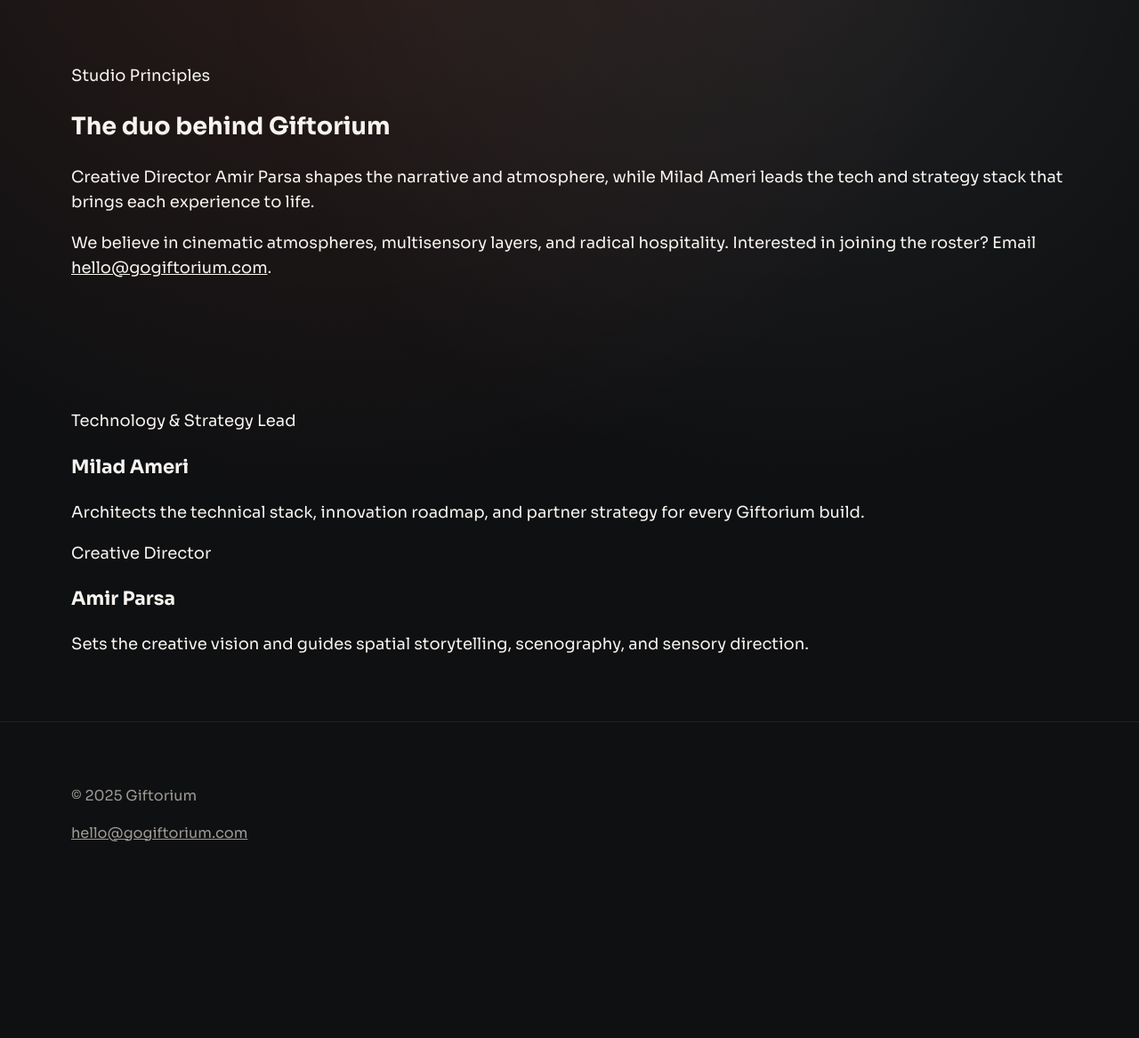
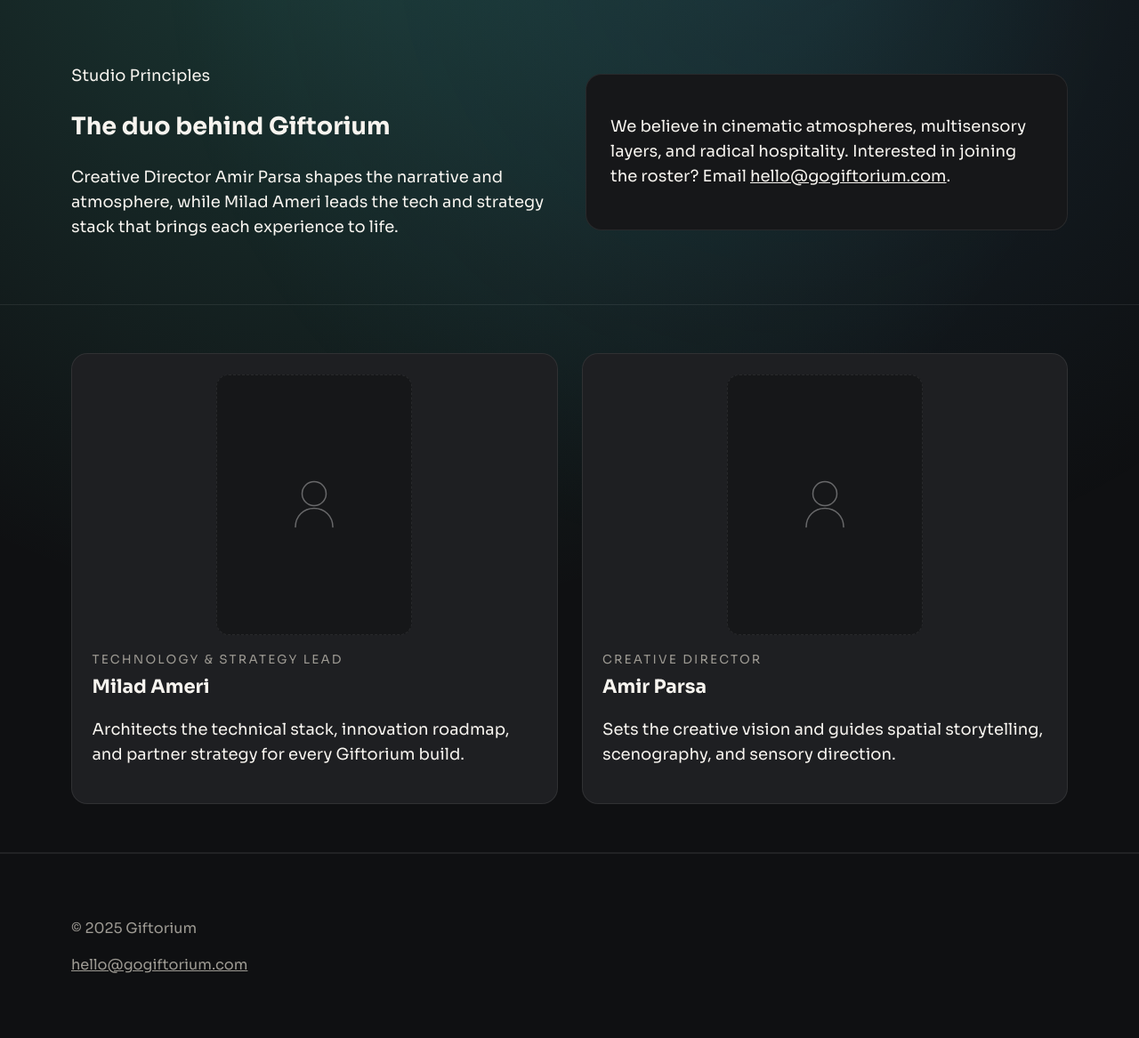
Before and after one commit to giftorium/Giftoriumwebsite, a Django app: page /team/ in a window 1280 px wide. Shown: the part 74-1241 px from the top of the page at 89% size. Before the commit the page ends 1020 px from the top, so only its background shows below. Run offline with Django 5.2, Linux system fonts and the light colour scheme; data comes from the database, SQL or seed files in the repository; both versions use the stored data as it was after the commit; data that the repository does not hold is empty.

Commit message:
Tighten contact layout and team placeholders

```diff
--- a/static/css/site.css
+++ b/static/css/site.css
@@ -5,8 +5,8 @@
     --line: rgba(255, 255, 255, 0.08);
     --card: #161719;
     --card-alt: #1e1f22;
-    --accent: #ff7855;
-    --accent-soft: #2a2724;
+    --accent: #53f0d3;
+    --accent-soft: #1e2425;
     --silver: #cfcac2;
     font-size: 18px;
 }
@@ -18,7 +18,7 @@
 body {
     margin: 0;
     font-family: 'Sora', 'Space Grotesk', 'Suisse', 'Helvetica Neue', sans-serif;
-    background: radial-gradient(circle at 30% -10%, rgba(255, 120, 85, 0.12), transparent 50%), #0f1012;
+    background: radial-gradient(circle at 30% -10%, rgba(83, 240, 211, 0.2), transparent 55%), #0f1012;
     color: var(--fg);
     line-height: 1.55;
 }
@@ -27,7 +27,7 @@
     content: '';
     position: fixed;
     inset: 0;
-    background: radial-gradient(circle at 70% 0%, rgba(255, 255, 255, 0.08), transparent 55%);
+    background: radial-gradient(circle at 70% 0%, rgba(76, 195, 255, 0.12), transparent 60%);
     opacity: 0.9;
     pointer-events: none;
     z-index: -1;
@@ -241,7 +241,7 @@
     padding: 0.9rem 2.1rem;
     border-radius: 999px;
     border: 1px solid transparent;
-    background: linear-gradient(120deg, var(--accent), #ff5c40);
+    background: linear-gradient(120deg, var(--accent), #36a8ff);
     color: #110f0d;
     font-weight: 600;
     text-decoration: none;
@@ -479,6 +479,11 @@
     background: var(--card);
 }
 
+.contact-panel .site-shell {
+    padding-top: 4rem;
+    padding-bottom: 4rem;
+}
+
 .contact-grid {
     display: grid;
     grid-template-columns: repeat(auto-fit, minmax(260px, 1fr));
@@ -488,6 +493,8 @@
     border-radius: 24px;
     border: 1px solid var(--line);
     box-shadow: 0 25px 55px rgba(0, 0, 0, 0.4);
+    margin: 1.5rem auto 0;
+    max-width: 960px;
 }
 
 .contact-note {
@@ -538,6 +545,98 @@
 
 .field-error {
     color: var(--accent);
+}
+
+.team-hero {
+    border-bottom: 1px solid var(--line);
+}
+
+.team-hero-grid {
+    display: grid;
+    grid-template-columns: repeat(auto-fit, minmax(260px, 1fr));
+    gap: 2rem;
+    align-items: center;
+}
+
+.team-hero-card {
+    border: 1px solid var(--line);
+    border-radius: 18px;
+    padding: 1.5rem;
+    background: var(--card);
+}
+
+.team-grid-section {
+    border-bottom: 1px solid var(--line);
+}
+
+.team-grid {
+    display: grid;
+    grid-template-columns: repeat(auto-fit, minmax(240px, 1fr));
+    gap: 1.5rem;
+}
+
+.team-card {
+    border: 1px solid var(--line);
+    border-radius: 18px;
+    padding: 1.25rem;
+    background: var(--card-alt);
+    display: flex;
+    flex-direction: column;
+    gap: 1rem;
+    align-items: flex-start;
+}
+
+.team-headshot {
+    width: 100%;
+    max-width: 220px;
+    aspect-ratio: 3 / 4;
+    border-radius: 14px;
+    overflow: hidden;
+    border: 1px solid var(--line);
+    background: var(--card);
+    margin: 0 auto;
+}
+
+.team-headshot img {
+    width: 100%;
+    height: 100%;
+    object-fit: cover;
+    display: block;
+}
+
+.team-headshot.placeholder {
+    border-style: dashed;
+    display: flex;
+    align-items: center;
+    justify-content: center;
+    padding: 1rem;
+}
+
+.team-headshot.placeholder svg {
+    width: 72px;
+    height: 72px;
+    opacity: 0.7;
+}
+
+.team-role {
+    margin: 0;
+    font-size: 0.75rem;
+    letter-spacing: 0.16em;
+    text-transform: uppercase;
+    color: var(--muted);
+}
+
+.team-card h3 {
+    margin: 0.2rem 0 0.4rem;
+}
+
+.ghost-link {
+    display: inline-flex;
+    align-items: center;
+    gap: 0.4rem;
+    font-size: 0.9rem;
+    color: var(--fg);
+    text-decoration: none;
 }
 
 .portfolio-archive {
--- a/templates/experiences/team.html
+++ b/templates/experiences/team.html
@@ -22,7 +22,16 @@
             {% for member in team_members %}
                 <article class="team-card">
                     {% if member.headshot %}
-                        <img src="{{ member.headshot.url }}" alt="Portrait of {{ member.name }}">
+                        <figure class="team-headshot">
+                            <img src="{{ member.headshot.url }}" alt="Portrait of {{ member.name }}">
+                        </figure>
+                    {% else %}
+                        <figure class="team-headshot placeholder" aria-hidden="true">
+                            <svg width="96" height="96" viewBox="0 0 96 96" role="presentation">
+                                <circle cx="48" cy="32" r="18" fill="none" stroke="rgba(255,255,255,0.5)" stroke-width="2" />
+                                <path d="M20 82c0-16 12-28 28-28s28 12 28 28" fill="none" stroke="rgba(255,255,255,0.5)" stroke-width="2" stroke-linecap="round" />
+                            </svg>
+                        </figure>
                     {% endif %}
                     <div>
                         <p class="team-role">{{ member.role }}</p>
```
Also changed, not shown: db.sqlite3, experiences/migrations/0011_refine_yalda_copy.py (added).
